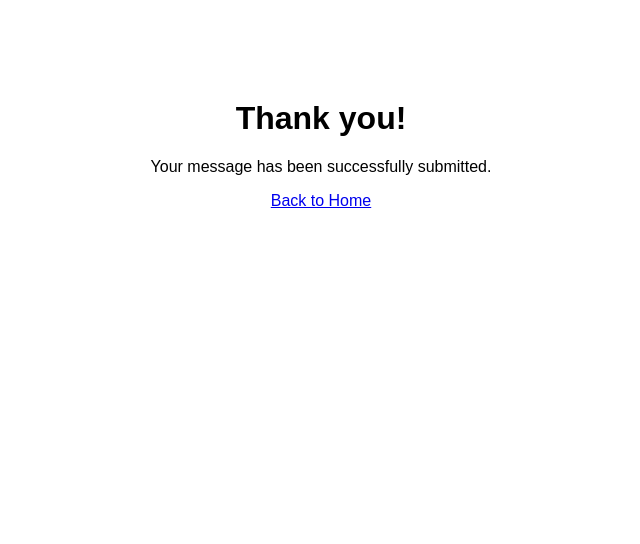
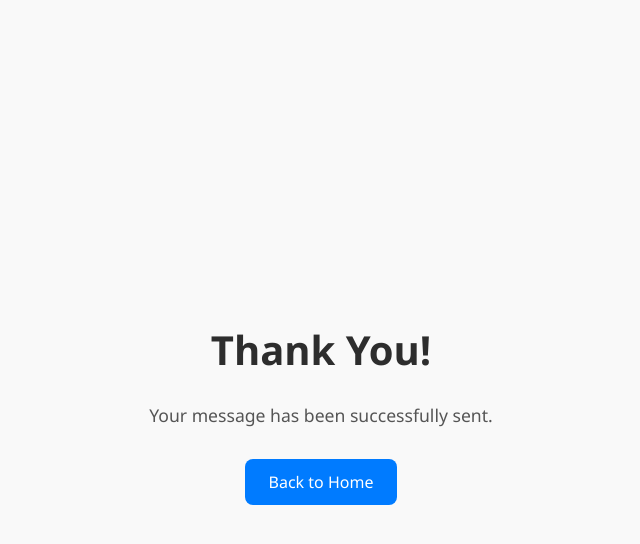
Before and after one commit to Rick2702-codes/PortfolioWebsite, a plain HTML site: page thank-you.html in a window 1280 px wide. Shown: the whole page, without its empty margins (319-959 px from the left). Drawn offline with Linux system fonts and the light colour scheme.

Commit message:
modified thank you page

```diff
--- a/thank-you.html
+++ b/thank-you.html
@@ -2,19 +2,51 @@
 <html lang="en">
 <head>
   <meta charset="UTF-8" />
-  <meta name="viewport" content="width=device-width, initial-scale=1.0" />
+  <meta name="viewport" content="width=device-width, initial-scale=1.0"/>
   <title>Thank You</title>
   <style>
     body {
-      font-family: sans-serif;
+      margin: 0;
+      padding: 0;
+      font-family: 'Segoe UI', sans-serif;
+      background: #f9f9f9;
+      display: flex;
+      align-items: center;
+      justify-content: center;
+      height: 100vh;
+      flex-direction: column;
       text-align: center;
-      margin-top: 100px;
+    }
+
+    h1 {
+      color: #2d2d2d;
+      font-size: 2.5rem;
+      margin-bottom: 0.5rem;
+    }
+
+    p {
+      color: #555;
+      font-size: 1.1rem;
+      margin-bottom: 2rem;
+    }
+
+    a {
+      background: #007bff;
+      color: white;
+      padding: 12px 24px;
+      text-decoration: none;
+      border-radius: 8px;
+      transition: background 0.3s ease;
+    }
+
+    a:hover {
+      background: #0056b3;
     }
   </style>
 </head>
 <body>
-  <h1>Thank you!</h1>
-  <p>Your message has been successfully submitted.</p>
+  <h1>Thank You!</h1>
+  <p>Your message has been successfully sent.</p>
   <a href="index.html">Back to Home</a>
 </body>
 </html>
```
